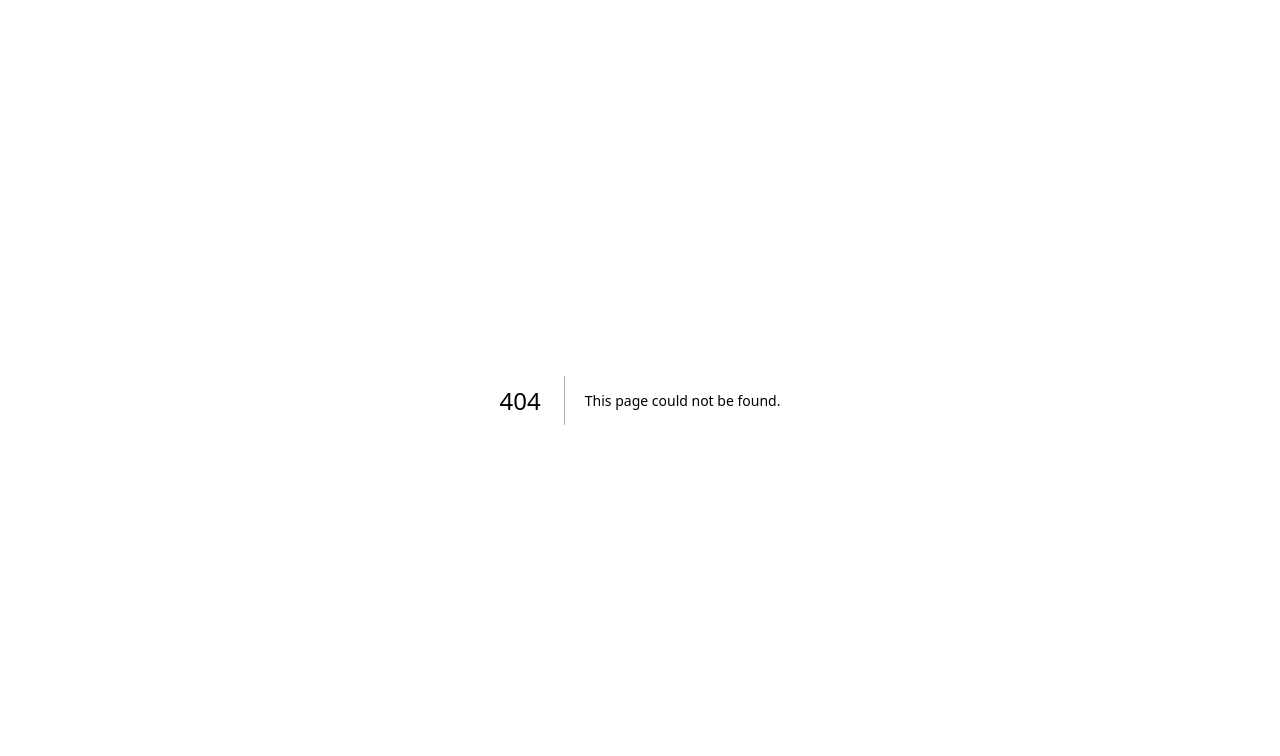
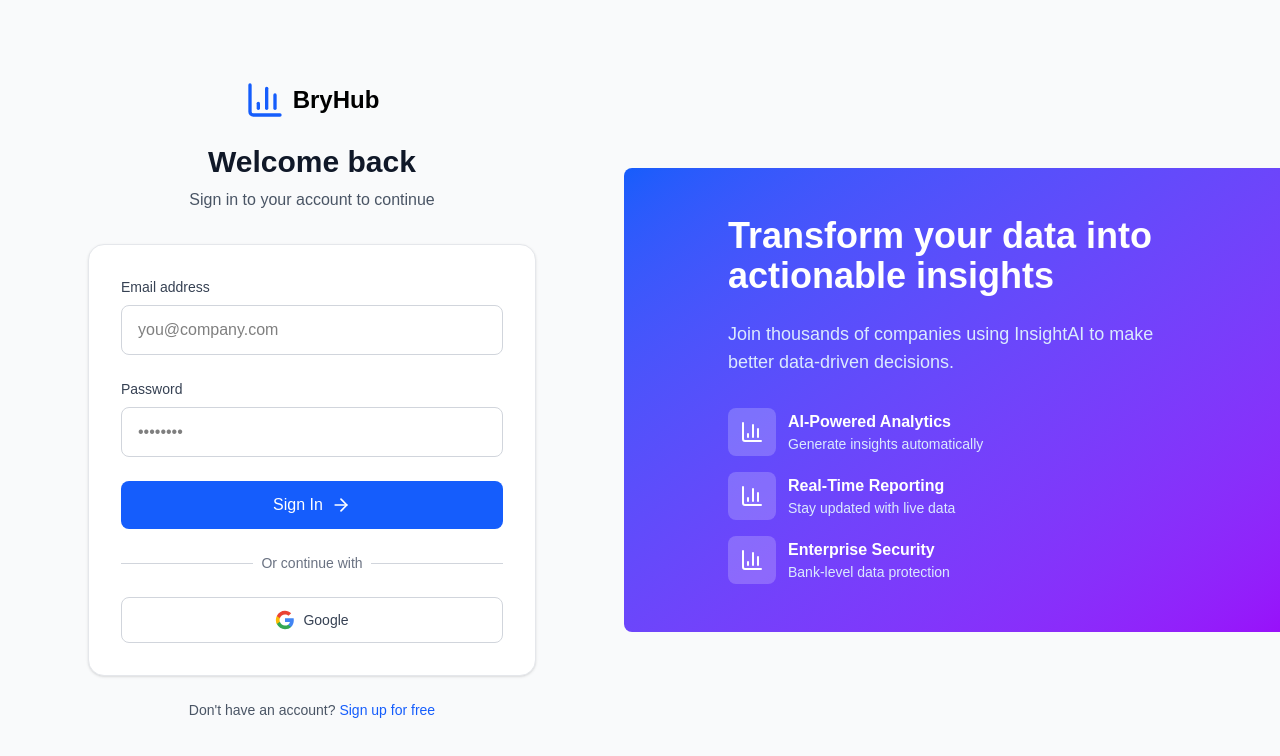
Before and after one commit to marsou001/BryHub, a Next.js app: page /sign-in in a window 1280 px wide. Before the commit this address had no page. Shown: the top 756 px of the page. Built offline with nearby package versions, Linux system fonts and the light colour scheme.

Commit message:
sign-in page

```diff
--- /dev/null
+++ b/app/sign-in/page.tsx
@@ -0,0 +1,152 @@
+import { ArrowRight, BarChart3 } from "lucide-react";
+import Link from "next/link";
+
+export default function SignInPage() {
+  return (
+    <main className="relative bg-gray-50 flex min-h-screen items-center justify-center">
+      {/* Left Side - Form */}
+      <div className="flex-1 flex items-center justify-center px-4 sm:px-6 lg:px-8 py-12">
+        <div className="w-full max-w-md">
+          <div className="text-center mb-8">
+            <Link href="/" className="inline-flex items-center gap-2 mb-6">
+              <BarChart3 className="w-10 h-10 text-blue-600" />
+              <span className="font-semibold text-2xl text-background">BryHub</span>
+            </Link>
+            <h2 className="text-3xl font-bold text-gray-900 mb-2">Welcome back</h2>
+            <p className="text-gray-600">Sign in to your account to continue</p>
+          </div>
+
+          <div className="bg-white p-8 rounded-2xl shadow-sm border border-gray-200">
+            <form className="space-y-6">
+              <div>
+                <label htmlFor="email" className="block text-sm font-medium text-gray-700 mb-2">
+                  Email address
+                </label>
+                <div className="relative">
+                  <input
+                    id="email"
+                    type="email"
+                    required
+                    // value={email}
+                    // onChange={(e) => setEmail(e.target.value)}
+                    className="w-full px-4 py-3 border border-gray-300 rounded-lg focus:ring-2 focus:ring-blue-500 focus:border-transparent"
+                    placeholder="you@company.com"
+                  />
+                </div>
+              </div>
+
+              <div>
+                <label htmlFor="password" className="block text-sm font-medium text-gray-700 mb-2">
+                  Password
+                </label>
+                <div className="relative">
+                  {/* <Lock className="absolute left-3 top-1/2 transform -translate-y-1/2 w-5 h-5 text-gray-400" /> */}
+                  <input
+                    id="password"
+                    type="password"
+                    required
+                    // value={password}
+                    // onChange={(e) => setPassword(e.target.value)}
+                    className="w-full px-4 py-3 border border-gray-300 rounded-lg focus:ring-2 focus:ring-blue-500 focus:border-transparent"
+                    placeholder="••••••••"
+                  />
+                </div>
+              </div>
+
+              <button
+                type="submit"
+                className="w-full py-3 bg-blue-600 text-white rounded-lg hover:bg-blue-700 transition-colors font-medium flex items-center justify-center gap-2"
+              >
+                Sign In
+                <ArrowRight className="w-5 h-5" />
+              </button>
+            </form>
+
+            <div className="mt-6">
+              <div className="relative">
+                <div className="absolute inset-0 flex items-center">
+                  <div className="w-full border-t border-gray-300"></div>
+                </div>
+                <div className="relative flex justify-center text-sm">
+                  <span className="px-2 bg-white text-gray-500">Or continue with</span>
+                </div>
+              </div>
+
+              <div className="mt-6">
+                <button className="w-full flex items-center justify-center px-4 py-3 border border-gray-300 rounded-lg hover:bg-gray-50 transition-colors">
+                  <svg className="w-5 h-5" viewBox="0 0 24 24">
+                    <path
+                      fill="#4285F4"
+                      d="M22.56 12.25c0-.78-.07-1.53-.2-2.25H12v4.26h5.92c-.26 1.37-1.04 2.53-2.21 3.31v2.77h3.57c2.08-1.92 3.28-4.74 3.28-8.09z"
+                    />
+                    <path
+                      fill="#34A853"
+                      d="M12 23c2.97 0 5.46-.98 7.28-2.66l-3.57-2.77c-.98.66-2.23 1.06-3.71 1.06-2.86 0-5.29-1.93-6.16-4.53H2.18v2.84C3.99 20.53 7.7 23 12 23z"
+                    />
+                    <path
+                      fill="#FBBC05"
+                      d="M5.84 14.09c-.22-.66-.35-1.36-.35-2.09s.13-1.43.35-2.09V7.07H2.18C1.43 8.55 1 10.22 1 12s.43 3.45 1.18 4.93l2.85-2.22.81-.62z"
+                    />
+                    <path
+                      fill="#EA4335"
+                      d="M12 5.38c1.62 0 3.06.56 4.21 1.64l3.15-3.15C17.45 2.09 14.97 1 12 1 7.7 1 3.99 3.47 2.18 7.07l3.66 2.84c.87-2.6 3.3-4.53 6.16-4.53z"
+                    />
+                  </svg>
+                  <span className="ml-2 text-sm font-medium text-gray-700">Google</span>
+                </button>
+              </div>
+            </div>
+          </div>
+
+          <p className="text-center text-sm text-gray-600 mt-6">
+            Don't have an account?{' '}
+            <Link href="/sign-up" className="text-blue-600 hover:text-blue-700 font-medium">
+              Sign up for free
+            </Link>
+          </p>
+        </div>
+      </div>
+
+      {/* Right Side - Image/Branding */}
+      <div className="hidden lg:flex lg:flex-1 bg-gradient-to-br from-blue-600 to-purple-600 items-center justify-center p-12 rounded-l-lg">
+        <div className="max-w-md text-white">
+          <h2 className="text-4xl font-bold mb-6">
+            Transform your data into actionable insights
+          </h2>
+          <p className="text-blue-100 text-lg mb-8">
+            Join thousands of companies using InsightAI to make better data-driven decisions.
+          </p>
+          <div className="space-y-4">
+            <div className="flex items-center gap-3">
+              <div className="w-12 h-12 bg-white/20 rounded-lg flex items-center justify-center">
+                <BarChart3 className="w-6 h-6" />
+              </div>
+              <div>
+                <p className="font-semibold">AI-Powered Analytics</p>
+                <p className="text-blue-100 text-sm">Generate insights automatically</p>
+              </div>
+            </div>
+            <div className="flex items-center gap-3">
+              <div className="w-12 h-12 bg-white/20 rounded-lg flex items-center justify-center">
+                <BarChart3 className="w-6 h-6" />
+              </div>
+              <div>
+                <p className="font-semibold">Real-Time Reporting</p>
+                <p className="text-blue-100 text-sm">Stay updated with live data</p>
+              </div>
+            </div>
+            <div className="flex items-center gap-3">
+              <div className="w-12 h-12 bg-white/20 rounded-lg flex items-center justify-center">
+                <BarChart3 className="w-6 h-6" />
+              </div>
+              <div>
+                <p className="font-semibold">Enterprise Security</p>
+                <p className="text-blue-100 text-sm">Bank-level data protection</p>
+              </div>
+            </div>
+          </div>
+        </div>
+      </div>
+    </main>
+  )
+}
```
